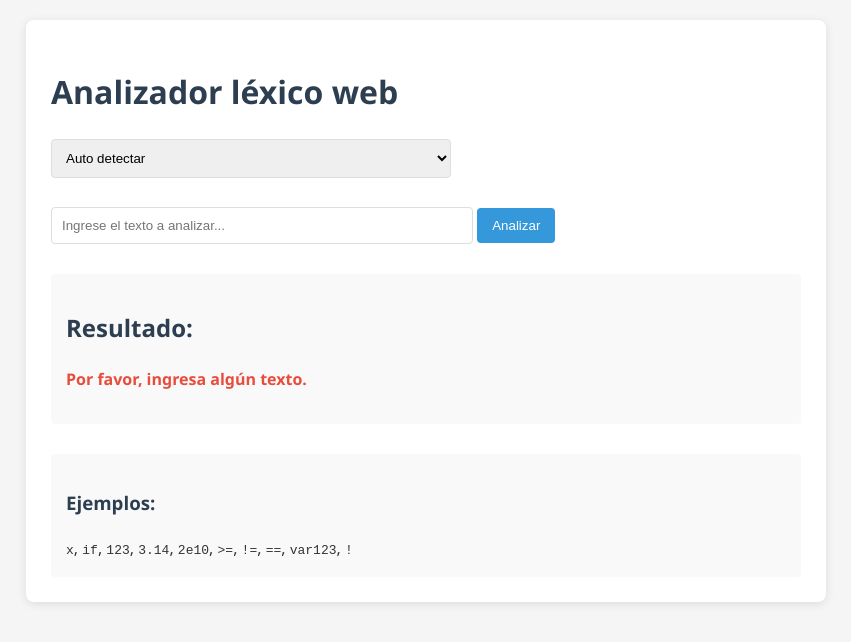
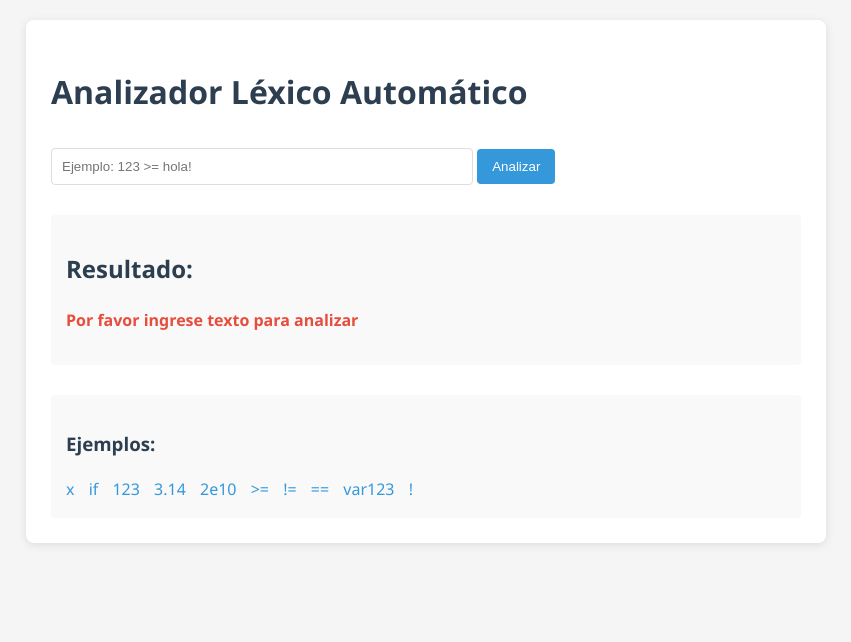
Before and after one commit to Sweet17n/Taller-diagramas, a plain HTML site: page index.html in a window 1280 px wide. Both pictures are taken after a click on the button "Analizar". Shown: the whole page, without its empty margins (214-1065 px from the left). Drawn offline with Linux system fonts and the light colour scheme.

Commit message:
Update index.html

```diff
--- a/index.html
+++ b/index.html
@@ -3,24 +3,15 @@
 <head>
     <meta charset="UTF-8">
     <meta name="viewport" content="width=device-width, initial-scale=1.0">
-    <title>Analizador léxico web</title>
+    <title>Analizador Léxico Automático</title>
     <link rel="stylesheet" href="styles.css">
 </head>
 <body>
     <div class="container">
-        <h1>Analizador léxico web</h1>
-
-        <div class="lexer-selector">
-            <select id="lexerType">
-                <option value="auto">Auto detectar</option>
-                <option value="relacional">Solo operadores relacionales</option>
-                <option value="identificador">Solo identificadores/palabras clave</option>
-                <option value="numeros">Solo números sin signo</option>
-            </select>
-        </div>
+        <h1>Analizador Léxico Automático</h1>
 
         <div class="input-section">
-            <input type="text" id="inputText" placeholder="Ingrese el texto a analizar...">
+            <input type="text" id="inputText" placeholder="Ejemplo: 123 >= hola!">
             <button id="analyzeBtn">Analizar</button>
         </div>
 
@@ -32,59 +23,51 @@
         <div class="examples">
             <h3>Ejemplos:</h3>
             <div id="examplesContainer">
-                <code>x</code>, <code>if</code>, <code>123</code>, <code>3.14</code>, <code>2e10</code>, <code>>=</code>, <code>!=</code>, <code>==</code>, <code>var123</code>, <code>!</code>
+                <span class="example">x</span>
+                <span class="example">if</span>
+                <span class="example">123</span>
+                <span class="example">3.14</span>
+                <span class="example">2e10</span>
+                <span class="example">>=</span>
+                <span class="example">!=</span>
+                <span class="example">==</span>
+                <span class="example">var123</span>
+                <span class="example">!</span>
             </div>
         </div>
     </div>
 
-    <!-- el archivo unificado -->
     <script src="js/analizador_unificado.js"></script>
 
     <script>
-        document.getElementById("analyzeBtn").addEventListener("click", () => {
+        document.getElementById("analyzeBtn").addEventListener("click", function() {
             const input = document.getElementById("inputText").value.trim();
-            const tipo = document.getElementById("lexerType").value;
             const result = document.getElementById("resultContainer");
 
-            if (input === "") {
-                result.innerHTML = "<p class='error'>Por favor, ingresa algún texto.</p>";
+            if (!input) {
+                result.innerHTML = '<p class="error">Por favor ingrese texto para analizar</p>';
                 return;
             }
 
             try {
-                let salida;
-                if (tipo === "relacional") {
-                    salida = analizarRelacional(input);
-                    result.innerHTML = `<div class="token"><strong>Operador relacional:</strong> ${salida.attribute}</div>`;
-                } else if (tipo === "identificador") {
-                    const r = analizarIdentificador(input);
-                    salida = (r.type === "PALABRA_CLAVE") ?
-                        `<div class="token"><strong>Palabra clave:</strong> ${r.attribute}</div>` :
-                        `<div class="token"><strong>Identificador:</strong> ${r.attribute}</div>`;
-                    result.innerHTML = salida;
-                } else if (tipo === "numeros") {
-                    const r = analizarNumero(input);
-                    result.innerHTML = `<div class="token"><strong>Número sin signo:</strong> ${r.attribute}</div>`;
-                } else {
-                    // Auto detectar
                 const analisis = analizarInput(input).split('\n');
                 let html = '<div class="token"><strong>Análisis automático:</strong><ul>';
+
                 analisis.forEach(item => {
                     html += `<li>${item}</li>`;
                 });
+
                 html += '</ul></div>';
                 result.innerHTML = html;
-                }
             } catch (err) {
                 result.innerHTML = `<p class="error">Error: ${err.message}</p>`;
             }
         });
 
         // Hacer los ejemplos clickables
-        document.querySelectorAll('#examplesContainer code').forEach(code => {
-            code.style.cursor = 'pointer';
-            code.addEventListener('click', () => {
-                document.getElementById('inputText').value = code.textContent;
+        document.querySelectorAll('.example').forEach(example => {
+            example.addEventListener('click', function() {
+                document.getElementById('inputText').value = this.textContent;
             });
         });
     </script>
```
Lines whose indentation alone changed are shown as unchanged.
